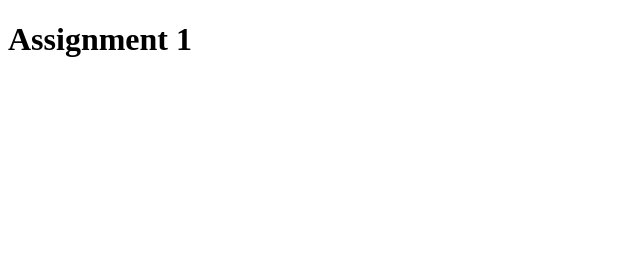
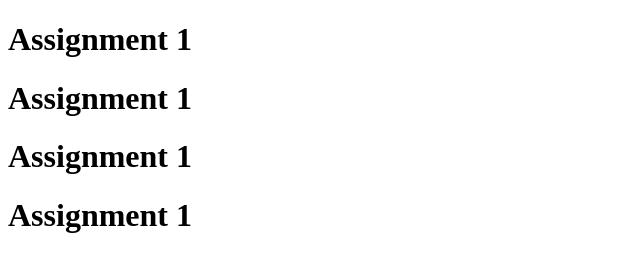
Before and after one commit to syedmujtabahussaini/demo1, a plain HTML site: page index.html in a window 1280 px wide. Shown: the whole page, without its empty margins (0-640 px from the left). Drawn offline with Linux system fonts and the light colour scheme.

Commit message:
second commit

```diff
--- a/index.html
+++ b/index.html
@@ -8,6 +8,12 @@
 </head>
 <body>
     <h1>Assignment 1</h1>
+    <h1>Assignment 1</h1>
+    <h1>Assignment 1</h1>
+    <h1>Assignment 1</h1>
+
+
+
 </body>
 <script src="app.js"></script>
 </html>
```
